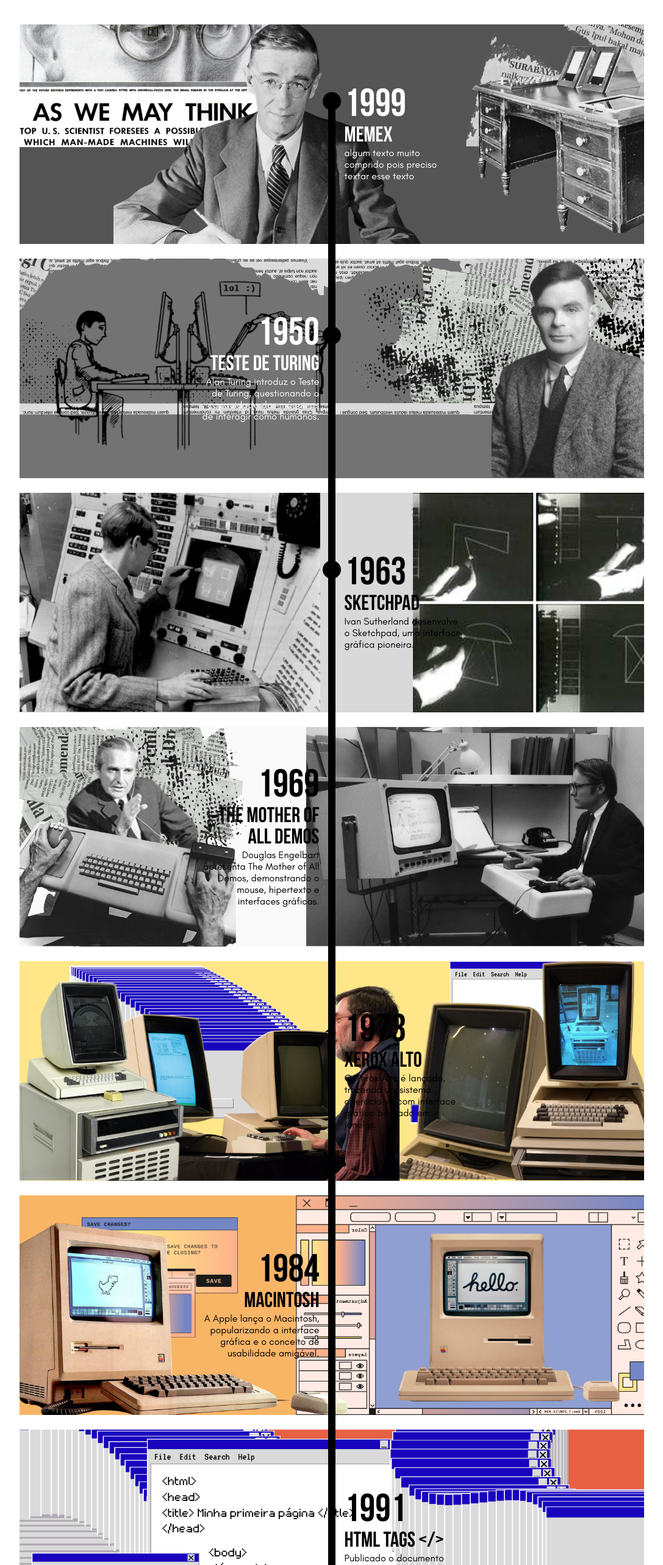
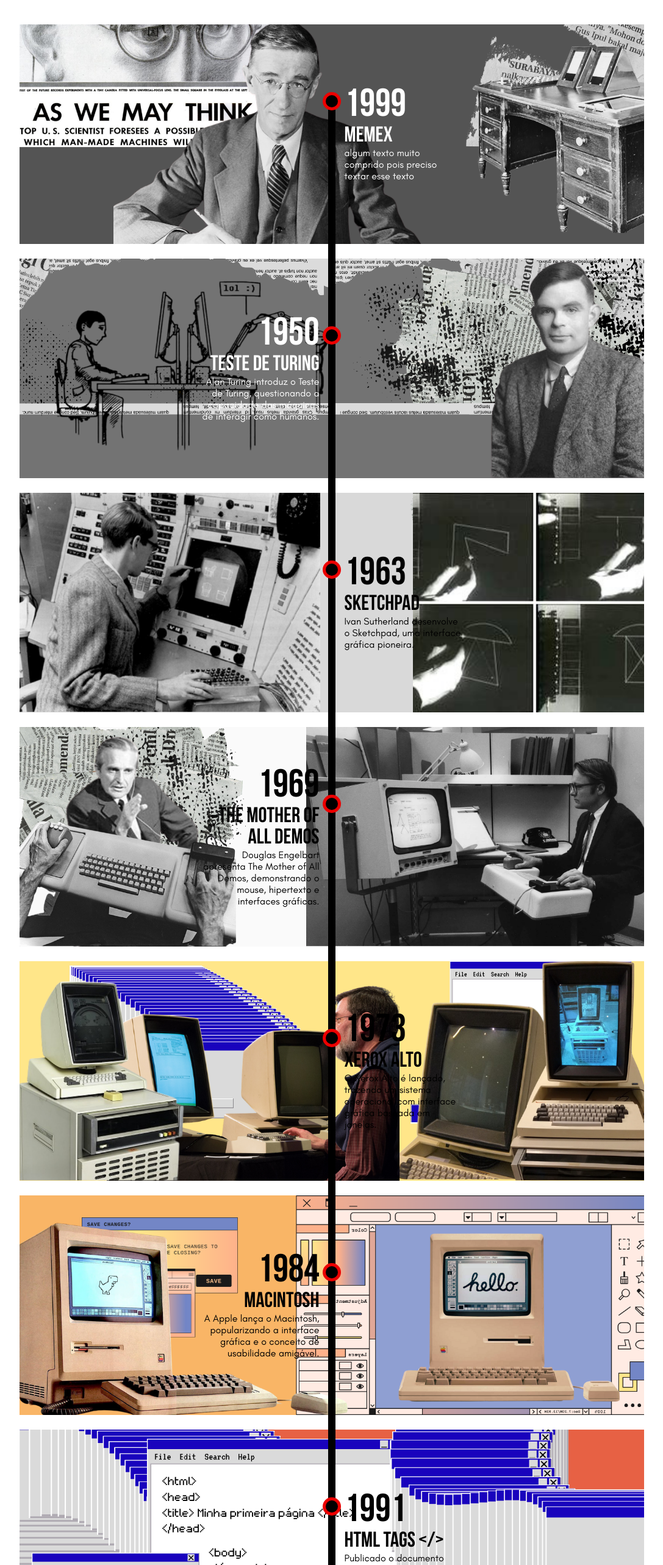
Before and after one commit to Nesesinho/ux-timeline, a Vue app: page / in a window 1280 px wide. Shown: the top 2566 px of the page at 61% size, without its empty margins (96-1183 px from the left). Built offline with nearby package versions, Linux system fonts and the light colour scheme.

Commit message:
sistema de links incluido junto com alguns links

```diff
--- a/src/components/TimeCard.vue
+++ b/src/components/TimeCard.vue
@@ -20,13 +20,21 @@
   },
   textColor: {
     type: String
+  },
+  link: {
+    type: String
   }
 });
 </script>
 
 <template>
     <div :class="['timecard-box', textColor]" :style="{backgroundColor: props.color}">
-      <span></span>
+      <a :href="props.link">
+          <div class="link" style="z-index: 50;">
+            <h3 style="color: white;">Clique para mais informações</h3>
+          </div>
+      </a>
+
       <slot></slot>
       <div :class="['text-box', props.side]">
         <h1>{{ props.title }}</h1>
@@ -39,6 +47,7 @@
           </div>
         </div>
       </div>
+
     </div>
 </template>
 
@@ -55,7 +64,28 @@
     overflow: hidden;
   }
 
-  span {
+  .link {
+    display: none;
+    position: absolute;
+    background-color: black;
+    color: transparent;
+    padding: 7px 10px;
+    border-radius: 10px;
+
+    top: -8vh;
+    left: 50%;
+    transform: translateX(-50%);
+
+    width: max-content;
+
+    font-family: "Glacial";
+  }
+
+  a:hover .link {
+    display: block;
+  }
+
+  a {
     display: block;
     width: 30px;
     height: 30px;
@@ -67,8 +97,26 @@
 
     transform: translate(-50%, -50%);
 
+    border: 5px solid black;
     border-radius: 50px;
+    z-index: 20;
 
+    transition: 1s all;
+    animation: glowing-border 1.5s infinite alternate;
+  }
+
+  @keyframes glowing-border {
+      0% {
+        border-color: black;
+      }
+      100% {
+        border-color: red;
+      }
+  }
+
+  a:hover {
+    cursor: pointer;
+    background-color: white;
   }
 
   .text-box {
--- a/src/views/HomeView.vue
+++ b/src/views/HomeView.vue
@@ -7,59 +7,59 @@
 <template>
   <main>
     <TimeLine />
-    <TimeCard side="left" color="#545454" title="1999" subtitle="MEMEX">
+    <TimeCard side="left" color="#545454" title="1999" subtitle="MEMEX" link="https://www.tecmundo.com.br/historia/9528-a-historia-da-interface-grafica.htm">
       <template #text>algum texto muito comprido pois preciso textar esse texto</template>
       <PropImage src="/src/assets/imgs/1945/background.png" width="130%" top="-100" left="-2"/>
       <PropImage src="/src/assets/imgs/1945/man.png" height="100%" bottom="0" left="15"/>
       <PropImage src="/src/assets/imgs/1945/furniture.png" right="0" height="85%" bottom="5"/>
     </TimeCard>
-    <TimeCard side="right" color="#737373" title="1950" subtitle="TESTE DE TURING">
+    <TimeCard side="right" color="#737373" title="1950" subtitle="TESTE DE TURING" link="https://www.inthepocket.com/blog/what-alan-turing-can-teach-us-about-ux">
       <template #text>Alan Turing introduz o Teste de Turing, questionando a capacidade das máquinas de interagir como humanos.</template>
       <PropImage src="/src/assets/imgs/1950/background.png" width="150%" top="-30" left="-20"/>
       <PropImage src="/src/assets/imgs/1950/man.png" height="100%" bottom="0" right="0"/>
       <PropImage src="/src/assets/imgs/1950/furniture.png" left="5" height="100%" bottom="0"/>
     </TimeCard>
-    <TimeCard side="left" color="#d9d9d9" title="1963" subtitle="Sketchpad" textColor="black">
+    <TimeCard side="left" color="#d9d9d9" title="1963" subtitle="Sketchpad" textColor="black" link="https://www.tecmundo.com.br/historia/9528-a-historia-da-interface-grafica.htm">
       <template #text>Ivan Sutherland desenvolve o Sketchpad, uma interface gráfica pioneira.</template>
       <PropImage src="/src/assets/imgs/1963/background.png" width="80%" top="-20" right="5"/>
       <PropImage src="/src/assets/imgs/1963/picture.png" height="100%" bottom="0" right="-8"/>
       <PropImage src="/src/assets/imgs/1963/man.png" height="100%" bottom="0"/>
     </TimeCard>
-    <TimeCard side="right" color="#fafafa" title="1969" subtitle="The Mother of All Demos" textColor="black">
+    <TimeCard side="right" color="#fafafa" title="1969" subtitle="The Mother of All Demos" textColor="black" link="https://www.tecmundo.com.br/historia/9528-a-historia-da-interface-grafica.htm">
       <template #text>Douglas Engelbart apresenta The Mother of All Demos, demonstrando o mouse, hipertexto e interfaces gráficas.</template>
       <PropImage src="/src/assets/imgs/1969/background.png" width="100%" top="-20" right="5"/>
       <PropImage src="/src/assets/imgs/1969/man2.png" height="100%" bottom="0" right="-2"/>
       <PropImage src="/src/assets/imgs/1969/man.png" height="110%" bottom="0" left="5"/>
       <PropImage src="/src/assets/imgs/1969/furniture.png" height="70%" bottom="0"/>
     </TimeCard>
-    <TimeCard side="left" color="#ffe689" title="1973" subtitle="Xerox Alto" textColor="black">
+    <TimeCard side="left" color="#ffe689" title="1973" subtitle="Xerox Alto" textColor="black" link="https://www.tecmundo.com.br/historia/9528-a-historia-da-interface-grafica.htm">
       <template #text> O Xerox Alto é lançado, trazendo um sistema operacional com interface gráfica baseada em janelas.</template>
       <PropImage src="/src/assets/imgs/1973/background.png" width="90%" top="0" right="2"/>
       <PropImage src="/src/assets/imgs/1973/furniture2.png" height="100%" bottom="0" right="-4"/>
       <PropImage src="/src/assets/imgs/1973/man.png" height="100%" bottom="0" left="14"/>
       <PropImage src="/src/assets/imgs/1973/furniture.png" height="110%" bottom="0" left="-8"/>
     </TimeCard>
-    <TimeCard side="right" color="#f9b566" title="1984" subtitle="Macintosh" textColor="black">
+    <TimeCard side="right" color="#f9b566" title="1984" subtitle="Macintosh" textColor="black" link="https://www.tecmundo.com.br/historia/9528-a-historia-da-interface-grafica.htm">
       <template #text>  A Apple lança o Macintosh, popularizando a interface gráfica e o conceito de usabilidade amigável.</template>
       <PropImage src="/src/assets/imgs/1984/prop.png" width="25%" top="10" left="10"/>
       <PropImage src="/src/assets/imgs/1984/prop2.png" height="100%" bottom="0" right="-2"/>
       <PropImage src="/src/assets/imgs/1984/furniture.png" height="120%" bottom="-25" left="-5"/>
       <PropImage src="/src/assets/imgs/1984/furniture2.png" height="80%" bottom="4" right="0"/>
     </TimeCard>
-    <TimeCard side="left" color="#e76144" title="1991" subtitle="HTML Tags </>" textColor="black">
+    <TimeCard side="left" color="#e76144" title="1991" subtitle="HTML Tags </>" textColor="black" link="https://www.webdesignmuseum.org/web-design-history/tim-berners-lee-published-a-document-called-html-tags-1991">
       <template #text>Publicado o documento HTML Tags, estabelecendo a base da web.</template>
       <PropImage src="/src/assets/imgs/1991/prop3.png" height="35%" bottom="3" right="1"/>
       <PropImage src="/src/assets/imgs/1991/prop.png" height="100%" top="-8" left="-8"/>
       <PropImage src="/src/assets/imgs/1991/prop2.png" height="90%" bottom="22" right="-10"/>
       <PropImage src="/src/assets/imgs/1991/prop4.png" height="40%" bottom="4" left="2"/>
     </TimeCard>
-    <TimeCard side="right" color="#cb2222" title="1992" subtitle="Primeira foto" textColor="black">
+    <TimeCard side="right" color="#cb2222" title="1992" subtitle="Primeira foto" textColor="black" link="https://www.telegraph.co.uk/technology/news/9391110/How-the-first-photo-was-posted-on-the-Web-20-years-ago.html">
       <template #text> Publicada a primeira foto na Web das Les Horribles Cernettes, banda fundada por funcionárias do CERN (Organização Europeia para Pesquisa Nuclear).</template>
       <PropImage src="/src/assets/imgs/1992/background.png" height="100%" top="0" right="-5"/>
       <PropImage src="/src/assets/imgs/1992/womans.png" height="112%" bottom="0" right="-1"/>
       <PropImage src="/src/assets/imgs/1992/prop.png" height="160%" top="-32" left="-18"/>
     </TimeCard>
-    <TimeCard side="left" color="#ff5757" title="1993" subtitle="MOSAIC" textColor="black">
+    <TimeCard side="left" color="#ff5757" title="1993" subtitle="MOSAIC" textColor="black" link="https://alternativapara.com.br/blog/a-revolucao-do-mosaic-o-navegador-que-mudou-a-historia-da-web">
       <template #text>
         Surge o Mosaic, o primeiro navegador gráfico, trazendo ícones e imagens para a web.
         <h1>Primeira versão do HTML.</h1>
@@ -69,21 +69,21 @@
       <PropImage src="/src/assets/imgs/1993/prop4.png" height="90%" bottom="4" right="-18"/>
       <PropImage src="/src/assets/imgs/1993/prop3.png" height="70%" top="4" right="-1"/>
     </TimeCard>
-    <TimeCard side="right" color="#ff9292" title="1994" subtitle="Netscape Navigator" textColor="black">
+    <TimeCard side="right" color="#ff9292" title="1994" subtitle="Netscape Navigator" textColor="black" link="https://museucapixaba.com.br/hoje/hypertext-markup-language-html-de-1993/">
       <template #text>O Netscape Navigator introduz menus, botões e barras de rolagem, melhorando a experiência do usuário.</template>
       <PropImage src="/src/assets/imgs/1994/prop2.png" height="90%" bottom="5" left="2"/>
       <PropImage src="/src/assets/imgs/1994/prop.png" height="95%" align="center-y" right="1"/>
       <PropImage src="/src/assets/imgs/1994/animals.png" height="50%" bottom="2" right="-5"/>
       <PropImage src="/src/assets/imgs/1994/animals2.png" height="90%" bottom="-6" left="-3"/>
     </TimeCard>
-    <TimeCard side="left" color="#ffabd3" title="1995" subtitle="Donald Norman" textColor="black">
+    <TimeCard side="left" color="#ffabd3" title="1995" subtitle="Donald Norman" textColor="black" link="https://pt.wikipedia.org/wiki/Netscape_Navigator">
       <template #text>Donald Norman cunha oficialmente o termo User Experience (UX) enquanto trabalhava na Apple.</template>
       <PropImage src="/src/assets/imgs/1995/background.png" width="110%" top="-15" left="-9"/>
       <PropImage src="/src/assets/imgs/1995/man.png" height="100%" bottom="0" right="0"/>
       <PropImage src="/src/assets/imgs/1995/prop.png" height="95%" bottom="-13" left="-5"/>
       <PropImage src="/src/assets/imgs/1995/prop2.png" height="95%" bottom="0" left="38"/>
     </TimeCard>
-    <TimeCard side="right" color="#ff92dd" title="1996" subtitle="heurísticas" textColor="black">
+    <TimeCard side="right" color="#ff92dd" title="1996" subtitle="heurísticas" textColor="black" link="https://www.mergo.com.br/blog/user-experience/don-norman-principios-design/">
       <template #text>Jakob Nielsen publica as heurísticas de usabilidade, influenciando o design web.</template>
       <template #moresubtitle>CSS</template>
       <template #moretext>Criado o CSS (Cascading Style Sheets) por Håkon Wium Lie, permitindo separar o design da estrutura HTML.</template>
@@ -92,50 +92,50 @@
       <PropImage src="/src/assets/imgs/1996/man.png" height="110%" bottom="0" right="-10"/>
       <PropImage src="/src/assets/imgs/1996/man2.png" height="135%" bottom="-13" left="-5"/>
     </TimeCard>
-    <TimeCard side="left" color="#c263bf" title="1999" subtitle="WEB 2.0">
+    <TimeCard side="left" color="#c263bf" title="1999" subtitle="WEB 2.0" link="https://pt.wikipedia.org/wiki/Jakob_Nielsen">
       <template #text>O conceito de Web 2.0 emerge, trazendo sites mais interativos e sociais.</template>
       <PropImage src="/src/assets/imgs/1999/prop2.png" height="100%" bottom="0" right="-13"/>
       <PropImage src="/src/assets/imgs/1999/prop.png" height="55%" bottom="0" right="-4"/>
       <PropImage src="/src/assets/imgs/1999/prop3.png" height="115%" bottom="-10" left="2"/>
       <PropImage src="/src/assets/imgs/1999/prop4.png" height="80%" bottom="9" left="18"/>
     </TimeCard>
-    <TimeCard side="right" color="#5f3ba7" title="2003" subtitle="WORDPRESS">
+    <TimeCard side="right" color="#5f3ba7" title="2003" subtitle="WORDPRESS" link="">
       <template #text> Surge o WordPress, facilitando a criação de sites com templates customizáveis..</template>
       <PropImage src="/src/assets/imgs/2003/prop2.png" height="100%" bottom="0" left="27"/>
       <PropImage src="/src/assets/imgs/2003/prop.png" height="105%" bottom="0" right="0"/>
       <PropImage src="/src/assets/imgs/2003/prop3.png" height="25%" top="2.1" left=".6"/>
       <PropImage src="/src/assets/imgs/2003/prop4.png" height="100%" bottom="0" right="0"/>
     </TimeCard>
-    <TimeCard side="left" color="#3a4695" title="2004" subtitle="FACEBOOK">
+    <TimeCard side="left" color="#3a4695" title="2004" subtitle="FACEBOOK" link="">
       <template #text>O Facebook é lançado, redefinindo a experiência do usuário com interfaces sociais.</template>
       <PropImage src="/src/assets/imgs/2004/prop.png" height="80%" bottom="0" left="12"/>
     </TimeCard>
-    <TimeCard side="right" color="#244fa2" title="2007" subtitle="IPHONE">
+    <TimeCard side="right" color="#244fa2" title="2007" subtitle="IPHONE" link="">
       <template #text> O iPhone revolucionou o UX mobile, tornando o design responsivo essencial.</template>
       <PropImage src="/src/assets/imgs/2007/prop3.png" height="100%" bottom="0" left="0"/>
       <PropImage src="/src/assets/imgs/2007/prop4.png" height="100%" bottom="0" right="1"/>
       <PropImage src="/src/assets/imgs/2007/prop.png" height="60%" bottom="0" left="4"/>
       <PropImage src="/src/assets/imgs/2007/prop2.png" height="90%" align="center-y" right="5"/>
     </TimeCard>
-    <TimeCard side="left" color="#4078c2" title="2008" subtitle="HTML 5">
+    <TimeCard side="left" color="#4078c2" title="2008" subtitle="HTML 5" link="">
       <template #text>Surge o HTML5, trazendo suporte nativo a vídeos, áudio e elementos semânticos</template>
       <PropImage src="/src/assets/imgs/2008/prop.png" height="90%" bottom="0" right="-10"/>
       <PropImage src="/src/assets/imgs/2008/prop2.png" height="98%" align="center-y" left="0"/>
       <PropImage src="/src/assets/imgs/2008/man.png" height="110%" bottom="0" left="25" align="center-x"/>
     </TimeCard>
-    <TimeCard side="right" color="#42969c" title="2014" subtitle="MATERIAL DESIGN">
+    <TimeCard side="right" color="#42969c" title="2014" subtitle="MATERIAL DESIGN" link="">
       <template #text>O Google lança o Material Design, criando diretrizes visuais para aplicativos e sites.</template>
       <PropImage src="/src/assets/imgs/2014/prop.png" height="90%" bottom="0" left="0"/>
       <PropImage src="/src/assets/imgs/2014/prop2.png" height="60%" top="15" left="10"/>
       <PropImage src="/src/assets/imgs/2014/prop3.png" height="100%" top="0" right="2"/>
       <PropImage src="/src/assets/imgs/2014/prop4.png" height="70%" top="12" right="10"/>
     </TimeCard>
-    <TimeCard side="left" color="#469071" title="2023" subtitle="IA GENERATIVA">
+    <TimeCard side="left" color="#469071" title="2023" subtitle="IA GENERATIVA" link="">
       <template #text>IA Generativa impacta o UX na web com personalização automatizada.</template>
       <PropImage src="/src/assets/imgs/2023/prop.png" height="190%" top="-95" left="-1"/>
       <PropImage src="/src/assets/imgs/2023/prop2.png" height="120%" top="-20" right="-10"/>
     </TimeCard>
-    <TimeCard side="right" color="#19793c" title="2024" subtitle="IA APLICADA AO UX">
+    <TimeCard side="right" color="#19793c" title="2024" subtitle="IA APLICADA AO UX" link="">
       <template #text> IA aplicada ao UX continua evoluindo..</template>
       <PropImage src="/src/assets/imgs/2024/prop.png" height="130%" top="-20" left="-15"/>
       <PropImage src="/src/assets/imgs/2024/prop2.png" height="100%" top="0" right="20"/>
```
